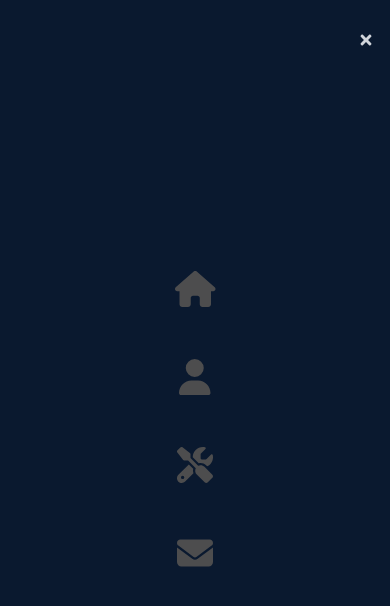
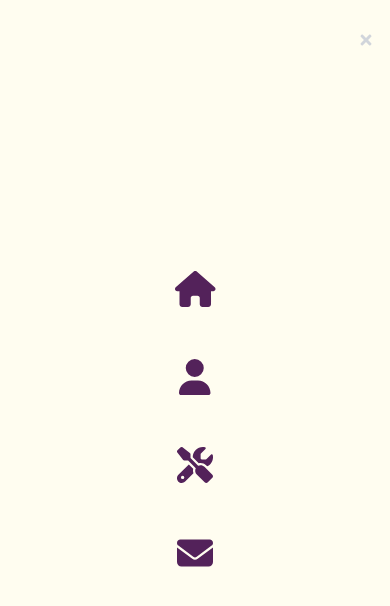
Before and after one commit to Emperor-Jarlemagne/SequelInjection2-Boogaloo, a React (Create React App) app in the folder portfoliosite/portfoliosite/: page / in a window 390 px wide. Both pictures are taken after a click on the element 366 px from the left and 40 px from the top of the page. Shown: the top 606 px of the page. Built offline with nearby package versions, Linux system fonts and the light colour scheme; grey boxes are pictures that could not be loaded; a web font is replaced by a local one.

Commit message:
changed colours of mobile-nav

```diff
--- a/portfoliosite/portfoliosite/src/components/navbar.js
+++ b/portfoliosite/portfoliosite/src/components/navbar.js
@@ -69,25 +69,25 @@ const Navbar = () => {
 
       {/* Mobile menu */}
       <ul className={ !nav ? 'hidden'
-            : 'absolute top-0 left-0 w-full h-screen bg-[#0a192f] flex flex-col justify-center items-center' }>
+            : 'absolute top-0 left-0 w-full h-screen bg-[#fffdf0] flex flex-col justify-center items-center' }>
         <li className='py-6 text-4xl'>
           <NavLink onClick={handleClick} to='home'>
-          <FontAwesomeIcon icon={faHome} color="#4d4d4e" />
+          <FontAwesomeIcon icon={faHome} color="#53225a" />
           </NavLink>
         </li>
         <li className='py-6 text-4xl'>
           <NavLink onClick={handleClick} to='about'>
-          <FontAwesomeIcon icon={faUser} color="#4d4d4e" />
+          <FontAwesomeIcon icon={faUser} color="#53225a" />
           </NavLink>
         </li>
         <li className='py-6 text-4xl'>
           <NavLink onClick={handleClick} to='portfolio'>
-          <FontAwesomeIcon icon={faScrewdriverWrench} color="#4d4d4e" />
+          <FontAwesomeIcon icon={faScrewdriverWrench} color="#53225a" />
           </NavLink>
         </li>
         <li className='py-6 text-4xl'>
           <NavLink onClick={handleClick} to='contact'>
-          <FontAwesomeIcon icon={faEnvelope} color="#4d4d4e" />
+          <FontAwesomeIcon icon={faEnvelope} color="#53225a" />
           </NavLink>
         </li>
     </ul>
@@ -100,7 +100,7 @@ const Navbar = () => {
               className="flex justify-between items-center w-full text-gray-300"
               href="https://www.linkedin.com/in/jari-sv-salminen/"
             >
-              <FaLinkedin size={50} color="#b9b9b9" />
+              <FaLinkedin size={50} color="#8892b0" />
             </a>
           </li>
           <li className="w-[160px] h-[60px] flex justify-between items-center ml-[-100px] hover:ml-[-10px] duration-300 bg-[#f7be17]">
@@ -108,12 +108,12 @@ const Navbar = () => {
               className="flex justify-between items-center w-full text-gray-300"
               href="https://github.com/Emperor-Jarlemagne"
             >
-              <FaGithub size={50} color="#b9b9b9" />
+              <FaGithub size={50} color="#8892b0" />
             </a>
           </li>
           <li className="w-[160px] h-[60px] flex justify-between items-center ml-[-100px] hover:ml-[-10px] duration-300 bg-[#f6e397]">
             <a
-              className="flex justify-between items-center w-full text-gray-300"
+              className="flex justify-between items-center w-full text-[#8892b0]"
               href="https://rerouting.tech"
             >
               <img src={'./assets/favicon/favicon-32x32.png'} width="24" alt="rerouting" />
```
